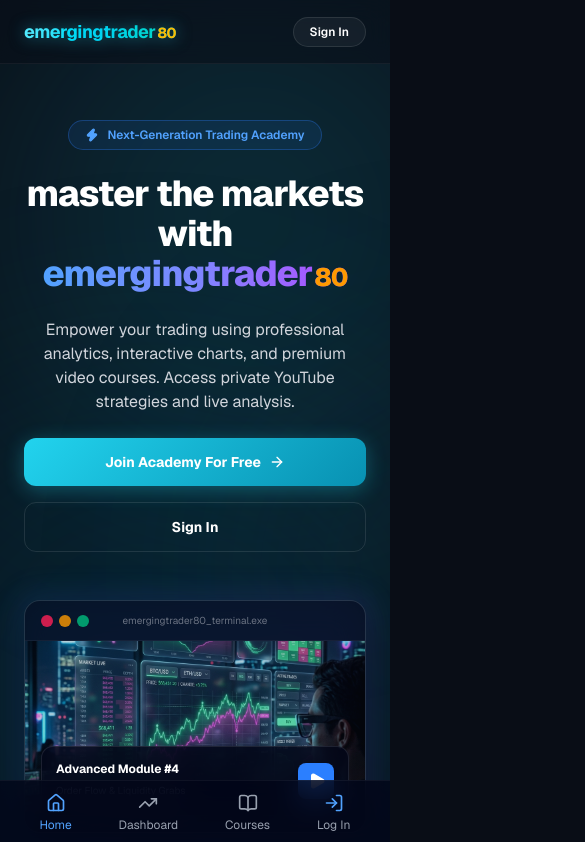
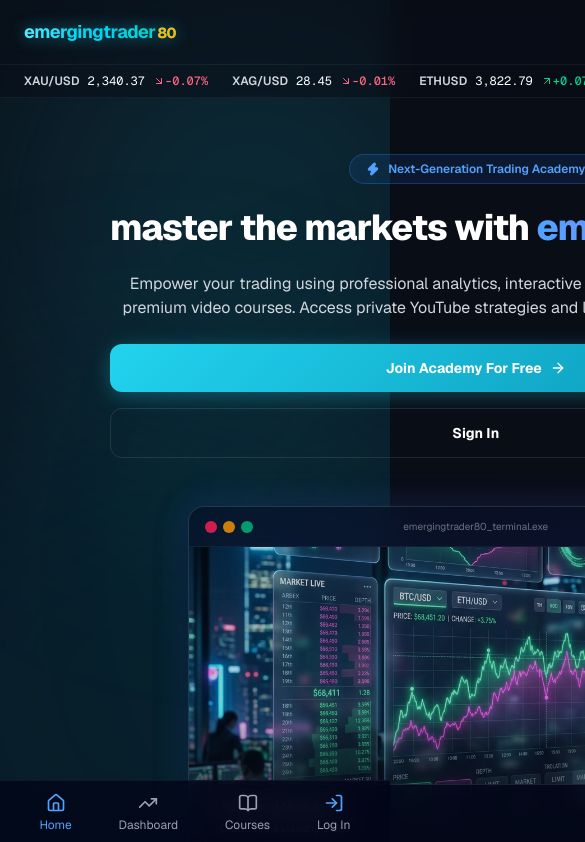
Before and after one commit to GhostRed256/TradingCourseSellingWebsite, a Next.js app: page / in a window 390 px wide. Shown: the top 842 px of the page, 585 px wide, since content can reach past the window. Built offline with nearby package versions, Linux system fonts and the light colour scheme.

Commit message:
feat: optimize mobile view for navbar tickers

```diff
--- a/src/app/components/Navbar.tsx
+++ b/src/app/components/Navbar.tsx
@@ -54,8 +54,9 @@
 
   return (
     <>
-      <header className="sticky top-0 z-30 flex h-16 w-full items-center justify-between border-b border-white/5 bg-[#090d16]/50 px-6 backdrop-blur-md">
-        {/* Left Side: Market Tickers (TradingView visual) */}
+      <header className="sticky top-0 z-30 w-full border-b border-white/5 bg-[#090d16]/50 backdrop-blur-md">
+        <div className="flex h-16 w-full items-center justify-between px-6">
+          {/* Left Side: Market Tickers (TradingView visual) - Desktop */}
           <div className="hidden items-center gap-6 overflow-x-auto py-1 md:flex">
             {tickers.map((ticker) => (
               <div key={ticker.symbol} className="flex items-center gap-2 text-xs">
@@ -137,6 +138,29 @@
               </Link>
             )}
           </div>
+        </div>
+
+        {/* Market Tickers - Mobile (Shows below the main header row) */}
+        <div className="flex items-center gap-6 overflow-x-auto py-2 px-6 border-t border-white/5 md:hidden no-scrollbar">
+          {tickers.map((ticker) => (
+            <div key={`${ticker.symbol}-mobile`} className="flex items-center gap-2 text-xs shrink-0">
+              <span className="font-semibold text-gray-300">{ticker.symbol}</span>
+              <span className="font-mono text-white">{ticker.price}</span>
+              <span
+                className={`flex items-center font-mono font-medium ${
+                  ticker.isUp ? "text-emerald-400" : "text-rose-400"
+                }`}
+              >
+                {ticker.isUp ? (
+                  <ArrowUpRight className="h-3 w-3" />
+                ) : (
+                  <ArrowDownRight className="h-3 w-3" />
+                )}
+                {ticker.change}
+              </span>
+            </div>
+          ))}
+        </div>
       </header>
 
       {/* Pay Modal (Glassmorphism Subscription portal mockup) */}
--- a/src/app/globals.css
+++ b/src/app/globals.css
@@ -167,6 +167,15 @@
   background: rgba(255, 255, 255, 0.2);
 }
 
+/* Hide scrollbar for mobile ticker */
+@utility no-scrollbar {
+  -ms-overflow-style: none; /* IE and Edge */
+  scrollbar-width: none; /* Firefox */
+}
+.no-scrollbar::-webkit-scrollbar {
+  display: none;
+}
+
 /* ── Cyan Hover Glow & Animation ── */
 
 .glass-card {
```
Lines whose indentation alone changed are shown as unchanged.
